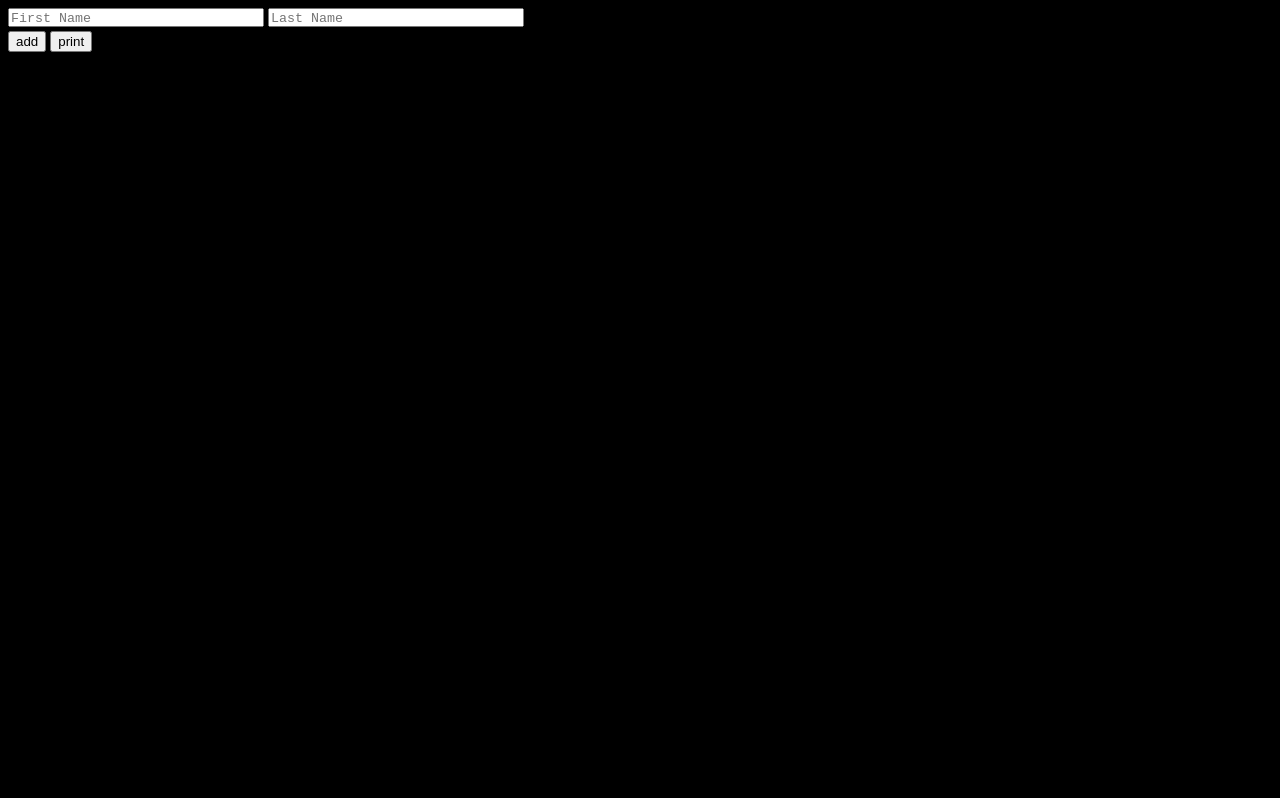
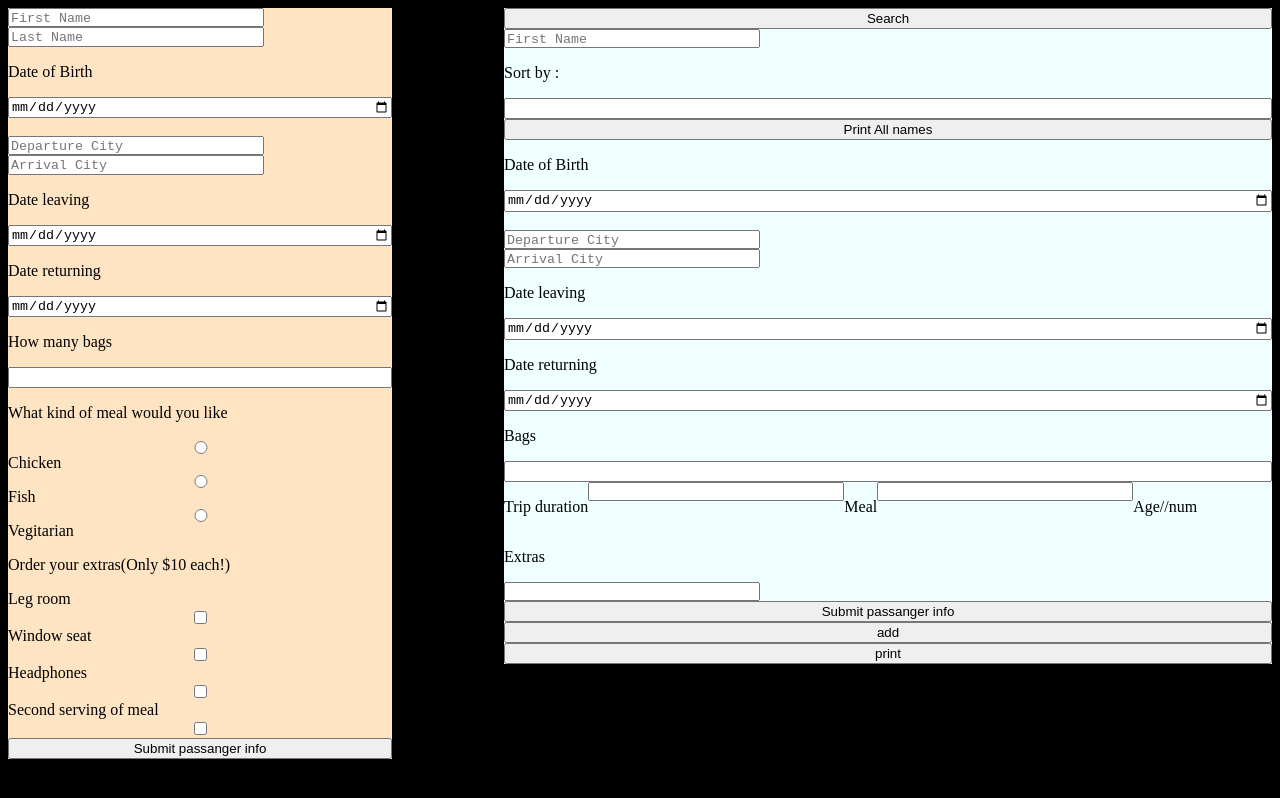
Before and after one commit to Dearborn42/PassangerFlight, a plain HTML site: page index.html in a window 1280 px wide. Drawn offline with Linux system fonts and the light colour scheme.

Commit message:
Adding html

```diff
--- a/index.html
+++ b/index.html
@@ -10,12 +10,45 @@
 
 <body>
 
-    <div class="row">
+    <div class="rightRow">
         <textarea id="firstName" placeholder="First Name"></textarea>
         <textarea id="lastName" placeholder="Last Name"></textarea>
+        <p>Date of Birth</p><input type="date">
+        <br>
+        <textarea id="fCity" placeholder="Departure City"></textarea>
+        <textarea id="lCity" placeholder="Arrival City"></textarea>
+        <p>Date leaving</p><input type="date">
+        <p>Date returning</p><input type="date">
+        <p>How many bags</p><input type="number">
+        <p>What kind of meal would you like</p>
+        <input type="radio" name="food"><label>Chicken</label>
+        <input type="radio" name="food"><label>Fish</label>
+        <input type="radio" name="food"><label>Vegitarian</label>
+        <p>Order your extras(Only $10 each!)</p>
+        <label>Leg room</label><input type="checkbox" id="" value="true">
+        <label>Window seat</label><input type="checkbox" id="" value="true">
+        <label>Headphones</label><input type="checkbox" id="" value="true">
+        <label>Second serving of meal</label><input type="checkbox" id="" value="true">
+        <button onclick="addToList()">Submit passanger info</button>
     </div>
 
-    <div class="row">
+    <div class="leftRow">
+        <button>Search</button><textarea id="firstName" placeholder="First Name"></textarea>
+        <p>Sort by :</p><input type="number"><button>Print All names</button>
+        <p>Date of Birth</p><input type="date">
+        <br>
+        <textarea id="fCity" placeholder="Departure City"></textarea>
+        <textarea id="lCity" placeholder="Arrival City"></textarea>
+        <p>Date leaving</p><input type="date">
+        <p>Date returning</p><input type="date">
+        <p>Bags</p><input type="number">
+        <div id="row">
+            <p>Trip duration</p><textarea></textarea>
+            <p>Meal</p><textarea></textarea>
+            <p>Age</p><p>//num</p>
+        </div>
+        <p>Extras</p><textarea></textarea>
+        <button onclick="addToList()">Submit passanger info</button>
         <button onclick="addToList()">add</button>
         <button onclick="print()">print</button>
     </div>
--- a/style.css
+++ b/style.css
@@ -1,6 +1,6 @@
 html {
     background-color: black;
-    color: white;
+    color: black;
 }
 
 span {
@@ -15,3 +15,24 @@ textarea {
     resize: none;
     overflow: hidden;
 }
+
+.rightRow{
+    background-color: bisque;
+    display: flex;
+    flex-direction: column;
+    width: 30vw;
+    margin: 0vw;
+    float: left;
+}
+.leftRow{
+    background-color:azure;
+    display: flex;
+    flex-direction: column;
+    width: 60vw;
+    float: right;
+    margin:0vw;
+}
+#row{
+    display: flex;
+    flex-direction: row;
+}
```
